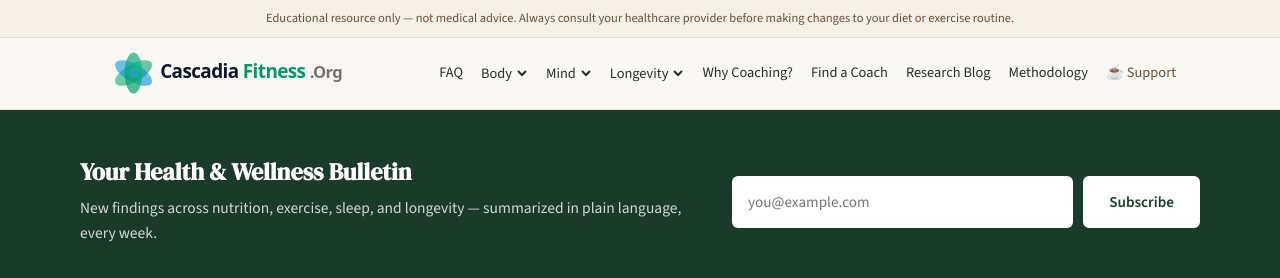
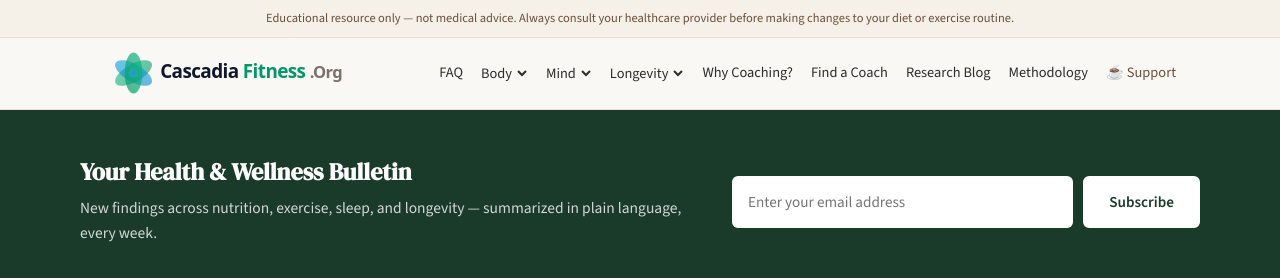
Before and after one commit to jpmobley91-sys/cascadiafitness-org, a Next.js app: page / in a window 1280 px wide. Shown: the top 278 px of the page. Built offline with nearby package versions, Linux system fonts and the light colour scheme.

Commit message:
Update newsletter placeholder text

```diff
--- a/src/components/NewsletterForm.tsx
+++ b/src/components/NewsletterForm.tsx
@@ -60,7 +60,7 @@ export default function NewsletterForm({
         >
           <input
             type="email"
-            placeholder="you@example.com"
+            placeholder="Enter your email address"
             aria-label="Email address for newsletter"
             value={email}
             onChange={(e) => setEmail(e.target.value)}
```
